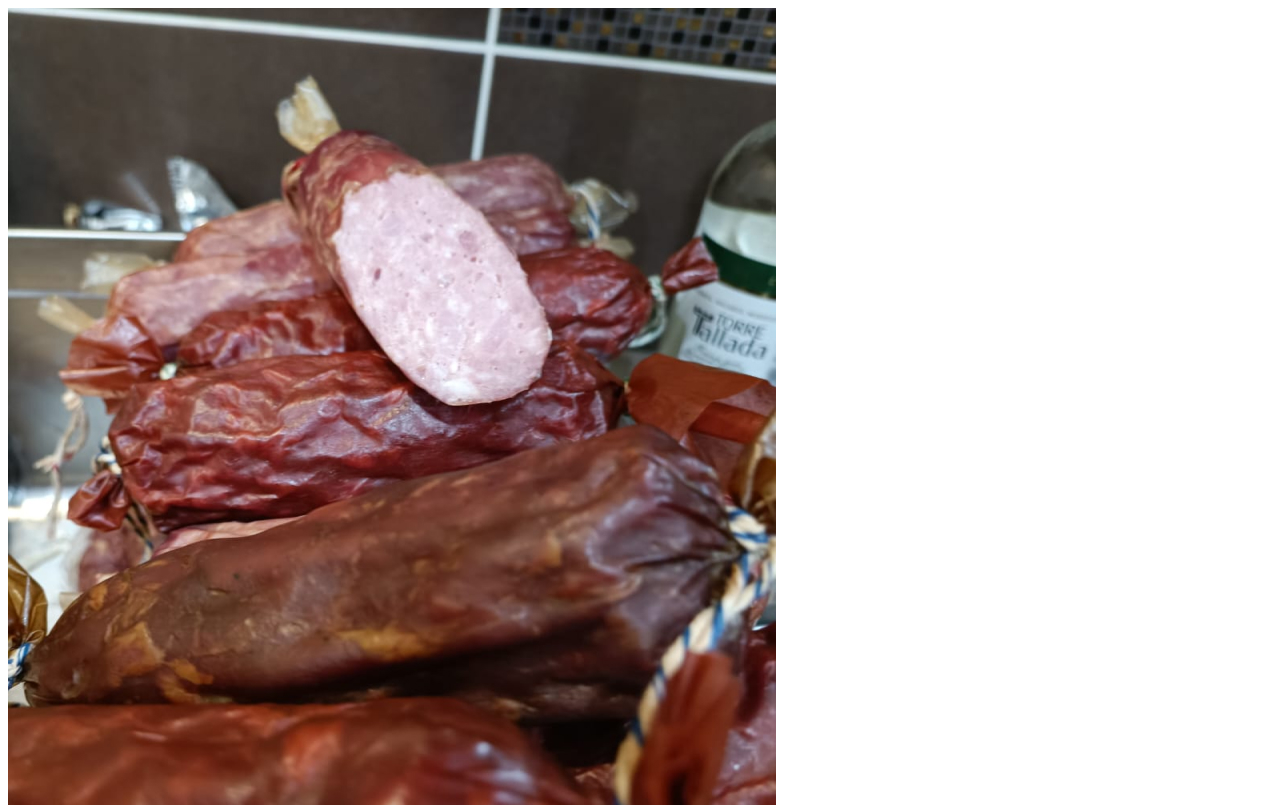
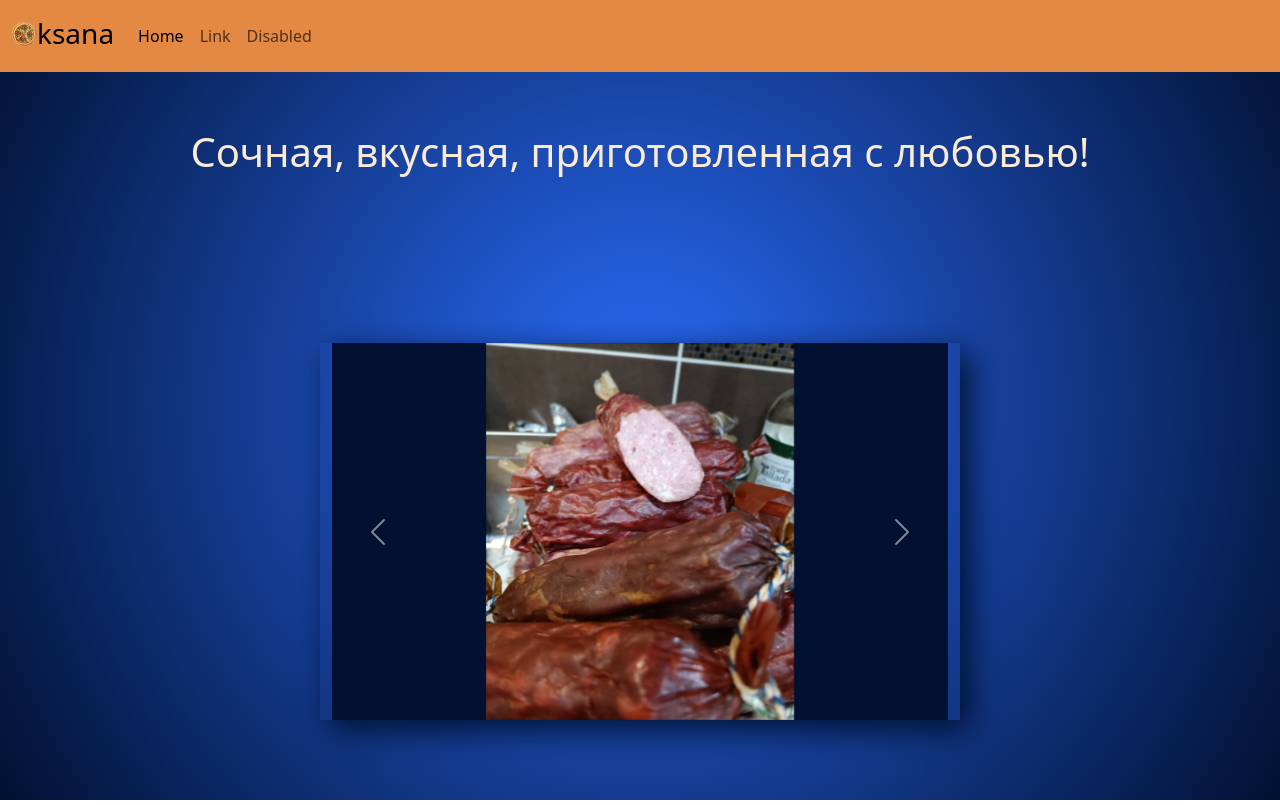
Before and after one commit to MaxWebJS/Oksana, a website: page index.html in a window 1280 px wide. Shown: the top 805 px of the page. Drawn offline with nearby package versions, Linux system fonts and the light colour scheme.

Commit message:
second commit

```diff
--- a/index.html
+++ b/index.html
@@ -5,9 +5,85 @@
     <meta http-equiv="X-UA-Compatible" content="IE=edge" />
     <meta name="viewport" content="width=device-width, initial-scale=1.0" />
     <title>Document</title>
+    <link rel="shortcut icon" href="./img/favicon.svg" type="image/x-icon" />
+    <link
+      rel="stylesheet"
+      href="node_modules/bootstrap/dist/css/bootstrap.min.css"
+    />
+    <link rel="stylesheet" href="./style.css" />
+    <script src="node_modules/bootstrap/dist/js/bootstrap.bundle.min.js"></script>
   </head>
-  <body>
+  <body class="min-vh-100">
+    <nav class="navbar navbar-expand-sm position-absolute top-0 w-100">
+      <div class="container-fluid">
+        <a class="navbar-brand" href="#">
+          <h3 class="first__letter">Oksana</h3>
+        </a>
+        <button
+          class="navbar-toggler"
+          type="button"
+          data-bs-toggle="collapse"
+          data-bs-target="#navbarSupportedContent"
+          aria-controls="navbarSupportedContent"
+          aria-expanded="false"
+          aria-label="Toggle navigation"
+        >
+          <span class="navbar-toggler-icon"></span>
+        </button>
+        <div class="collapse navbar-collapse" id="navbarSupportedContent">
+          <ul class="navbar-nav me-auto mb-2 mb-lg-0">
+            <li class="nav-item">
+              <a class="nav-link active" aria-current="page" href="#">Home</a>
+            </li>
+            <li class="nav-item">
+              <a class="nav-link" href="#">Link</a>
+            </li>
+
+            <li class="nav-item">
+              <a class="nav-link">Disabled</a>
+            </li>
+          </ul>
+        </div>
+      </div>
+    </nav>
+    <h1>Сочная, вкусная, приготовленная с любовью!</h1>
+    <!-- SLIDER START -->
+    <div class="container w-50 slider">
       <div id="carouselExample" class="carousel slide">
+        <div class="carousel-inner">
+          <div class="carousel-item active">
+            <div class="d-block w-50 m-auto" alt="image for slider"></div>
+          </div>
+          <div class="carousel-item">
+            <div class="d-block w-50 m-auto" alt="image for slider"></div>
+          </div>
+          <div class="carousel-item">
+            <div class="d-block w-50 m-auto" alt="image for slider"></div>
+          </div>
+          <div class="carousel-item">
+            <div class="d-block w-50 m-auto" alt="image for slider"></div>
+          </div>
+        </div>
+        <button
+          class="carousel-control-prev"
+          type="button"
+          data-bs-target="#carouselExample"
+          data-bs-slide="prev"
+        >
+          <span class="carousel-control-prev-icon" aria-hidden="true"></span>
+          <span class="visually-hidden">Previous</span>
+        </button>
+        <button
+          class="carousel-control-next"
+          type="button"
+          data-bs-target="#carouselExample"
+          data-bs-slide="next"
+        >
+          <span class="carousel-control-next-icon" aria-hidden="true"></span>
+          <span class="visually-hidden">Next</span>
+        </button>
+      </div>
+      <!-- <div id="carouselExample" class="carousel slide">
         <div class="carousel-inner">
           <div class="carousel-item active">
             <img
@@ -56,6 +132,8 @@
           <span class="carousel-control-next-icon" aria-hidden="true"></span>
           <span class="visually-hidden">Next</span>
         </button>
+      </div> -->
     </div>
+    <!-- SLIDER END -->
   </body>
 </html>
--- a/style.css
+++ b/style.css
@@ -0,0 +1,62 @@
+body {
+  background-image: radial-gradient(circle, hsl(221 95% 57%), hsl(221 95% 10%));
+  display: grid;
+  /* place-content: center; */
+  place-items: center;
+}
+h1 {
+  margin-top: 3rem;
+  color: antiquewhite;
+}
+.navbar {
+  background: hsl(26 75% 58%);
+}
+.first__letter::first-letter {
+  background-image: url(./img/logo_pizza.png);
+  background-size: contain;
+  color: transparent;
+  background-repeat: no-repeat;
+  background-position: center 64%;
+  font-size: 2rem;
+}
+
+.slider {
+  /* box-shadow: 0px 0px 22px 3px hsl(221 95% 10%); */
+  box-shadow: 10px 10px 30px 0px hsl(221 95% 10%);
+}
+.carousel-inner {
+  background-image: linear-gradient(
+    to right bottom,
+    hsl(221 95% 10%),
+    hsl(221 95% 10%)
+  );
+}
+
+.carousel-inner .carousel-item:nth-child(1) .d-block {
+  background: url(./img/products/1.jpg);
+  background-size: cover;
+  background-repeat: no-repeat;
+  background-position: center;
+  aspect-ratio: 768/941;
+}
+.carousel-inner .carousel-item:nth-child(2) .d-block {
+  background: url(./img/products/2.jpg);
+  background-size: cover;
+  background-repeat: no-repeat;
+  background-position: center;
+  aspect-ratio: 768/941;
+}
+.carousel-inner .carousel-item:nth-child(3) .d-block {
+  background: url(./img/products/3.jpg);
+  background-size: cover;
+  background-repeat: no-repeat;
+  background-position: center;
+  aspect-ratio: 768/941;
+}
+.carousel-inner .carousel-item:nth-child(4) .d-block {
+  background: url(./img/products/4.jpg);
+  background-size: cover;
+  background-repeat: no-repeat;
+  background-position: center;
+  aspect-ratio: 768/941;
+}
```
Also changed, not shown: img/favicon.svg (added), img/logo_pizza.png (added). Lines whose indentation alone changed are shown as unchanged.
